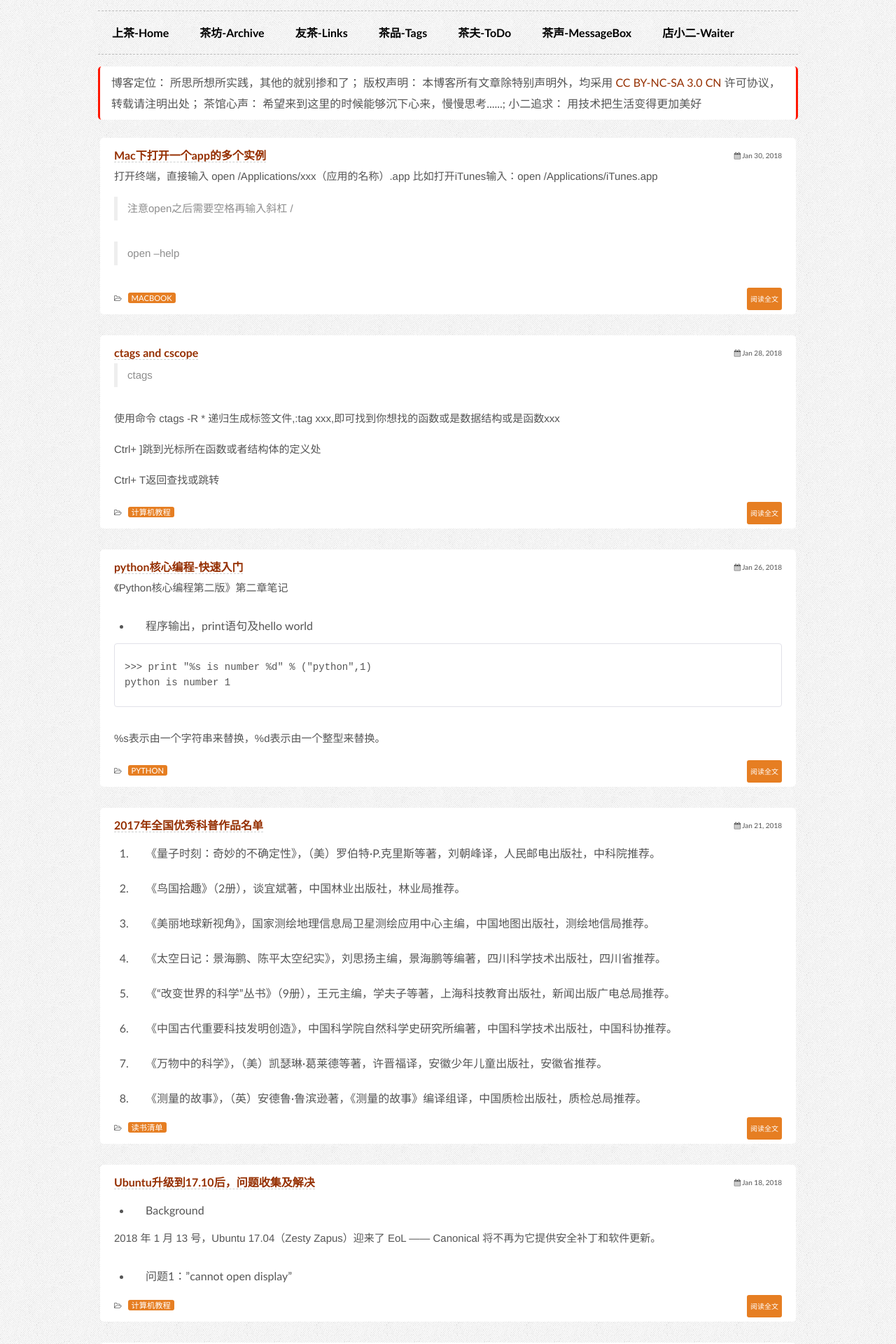
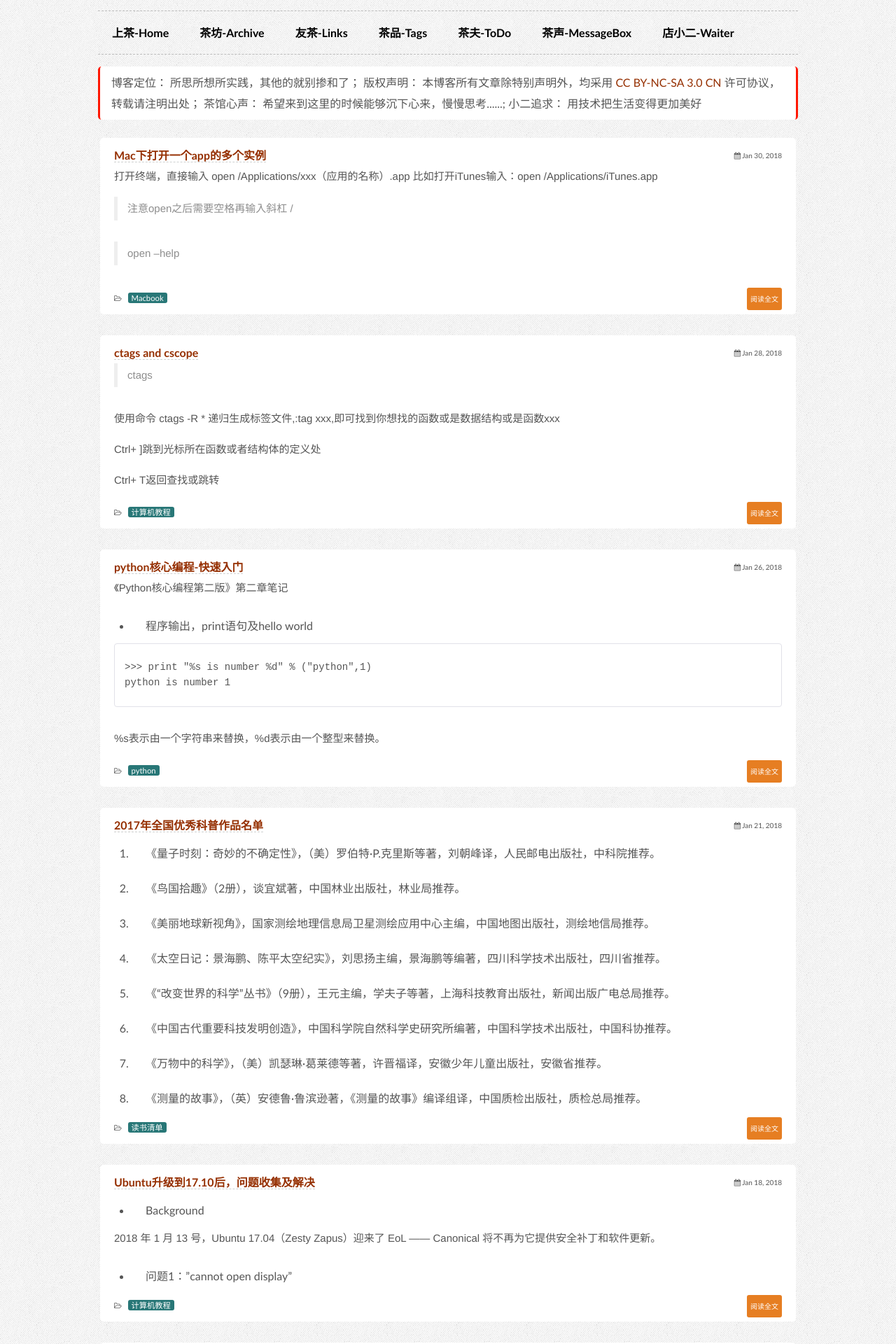
Before and after one commit to fk1091889767/tanwubin.github.io, a Jekyll site: the page built from index.html, in a window 1280 px wide. Shown: the top 1920 px of the page at 70% size. Built offline with Jekyll 4.4.1, drawn with Linux system fonts in a browser that asks for light colours; comment, search, counter and statistics services are not loaded.

Commit message:
博客样式修改

```diff
--- a/_includes/themes/effector-wide/index.html
+++ b/_includes/themes/effector-wide/index.html
@@ -8,7 +8,7 @@
     <br>
     <span class="tags"><i class="fa fa-folder-open-o" aria-hidden="true"></i>&nbsp;
     {% for tag in post.tags %}
-    <a class="label label-important" href="/tag/#{{ tag }}">{{ tag }}</a>&nbsp;&nbsp;
+    <a class="labeltag label-important" href="/tag/#{{ tag }}">{{ tag }}</a>&nbsp;&nbsp;
     {% endfor %}
     </span>
     <span class="label label-important"><a href="{{ post.url }}"> <font color="white">阅读全文</font></a></span>
```
